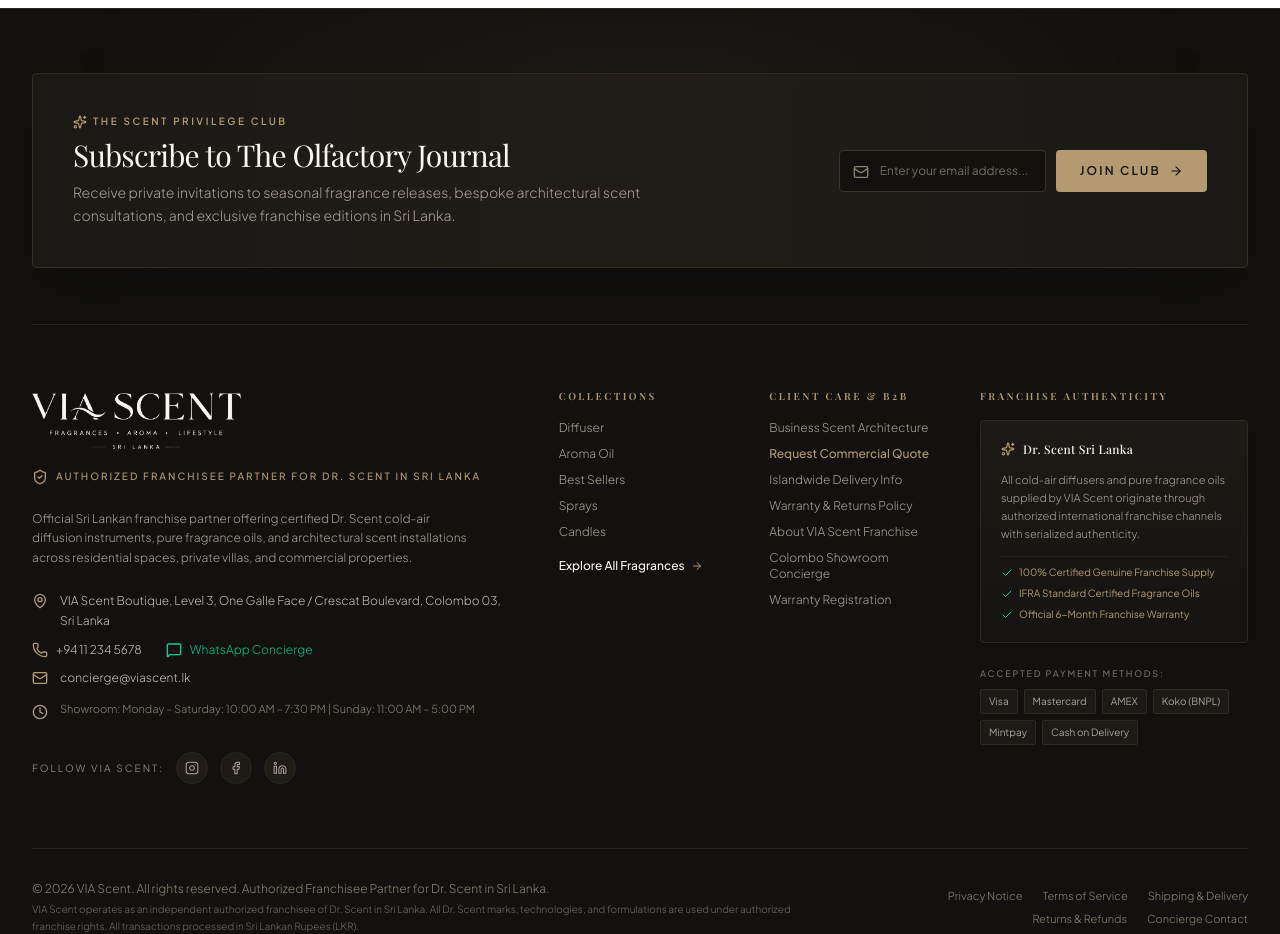
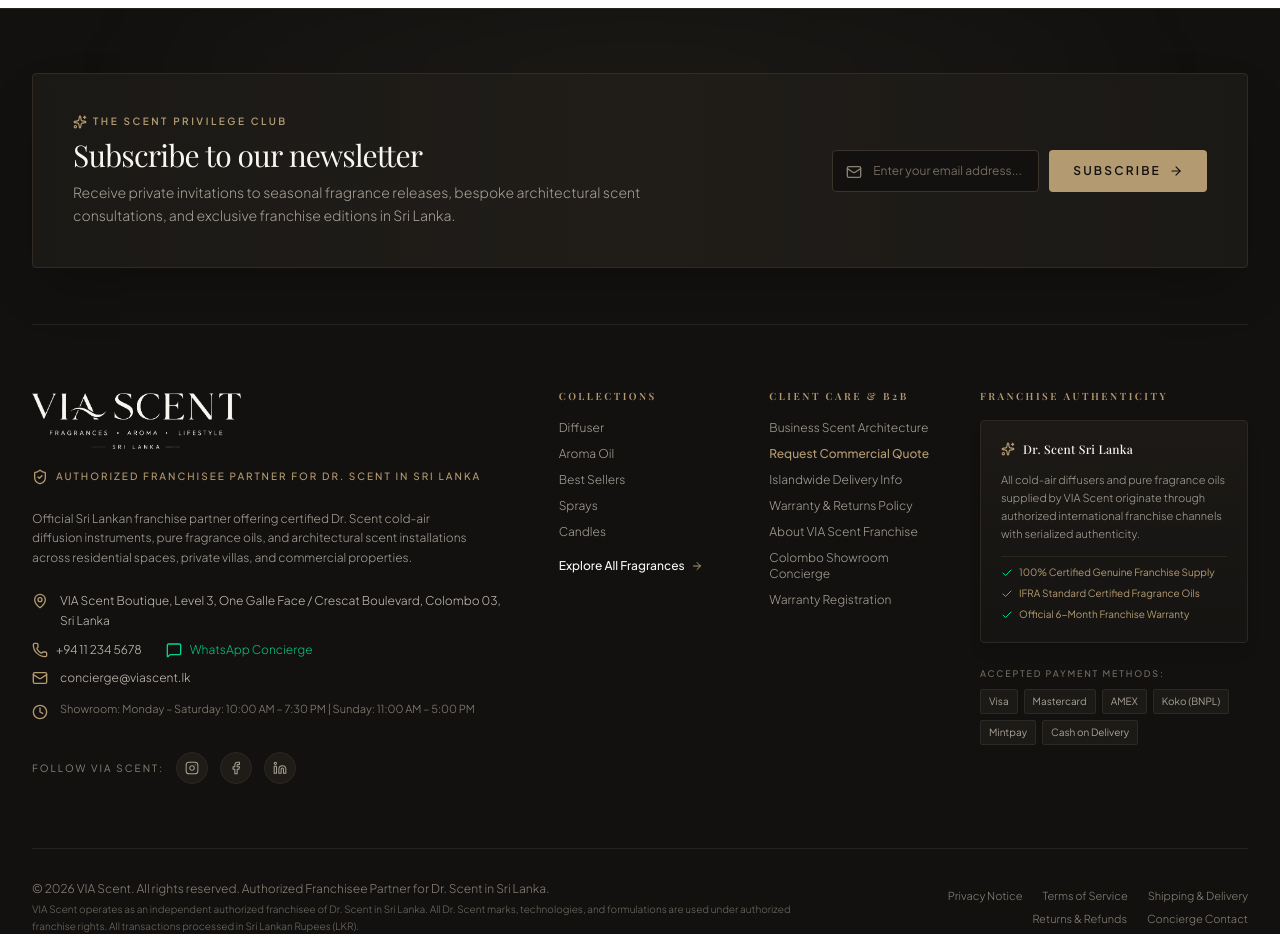
Before and after one commit to hameezcam/via-scent, a Next.js app: page / in a window 1280 px wide. Shown: the part 9060-9994 px from the top of the page. Built offline with nearby package versions, Linux system fonts and the light colour scheme; no server answers; a web font is replaced by a local one.

Commit message:
feat: change newsletter headline wording to subscribe to our newsletter

```diff
--- a/src/components/layout/Footer.tsx
+++ b/src/components/layout/Footer.tsx
@@ -138,7 +138,7 @@ export function Footer({ initialCategories }: FooterProps = {}) {
                 The Scent Privilege Club
               </span>
               <h3 className="font-serif text-2xl sm:text-3xl text-[#F8F6F1] font-normal tracking-tight">
-                Subscribe to The Olfactory Journal
+                Subscribe to our newsletter
               </h3>
               <p className="text-xs sm:text-sm text-[#A8A196] font-light leading-relaxed">
                 Receive private invitations to seasonal fragrance releases, bespoke architectural scent consultations, and exclusive franchise editions in Sri Lanka.
@@ -167,11 +167,11 @@ export function Footer({ initialCategories }: FooterProps = {}) {
                   {status === "loading" ? (
                     <>
                       <Loader2 className="w-3.5 h-3.5 animate-spin" />
-                      <span>Joining...</span>
+                      <span>Subscribing...</span>
                     </>
                   ) : (
                     <>
-                      <span>Join Club</span>
+                      <span>Subscribe</span>
                       <ArrowRight className="w-3.5 h-3.5" />
                     </>
                   )}
```
